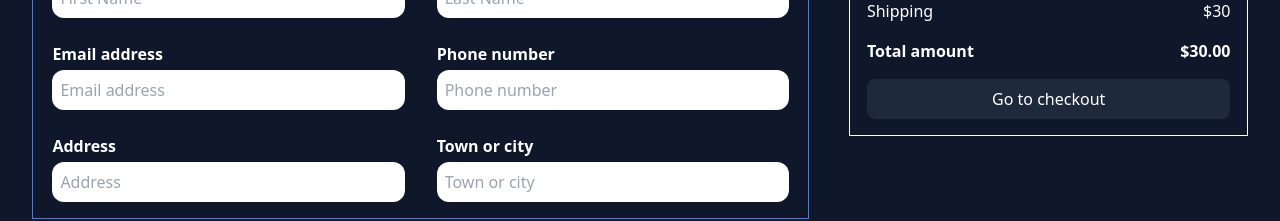
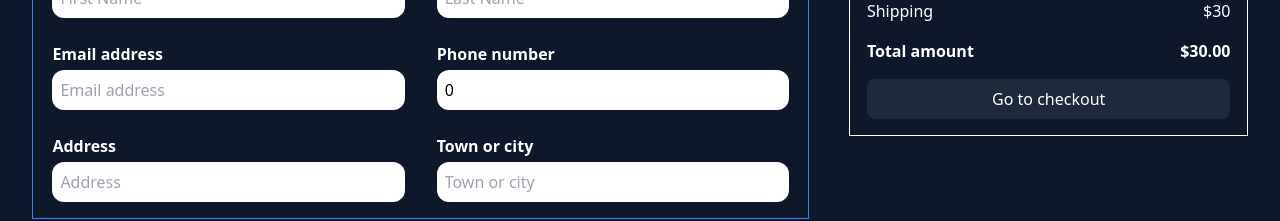
Before and after one commit to AbhinavTuladhar/ecommerce-redux, a React (Vite) app: page /checkout in a window 1280 px wide. Shown: the part 269-490 px from the top of the page. Built offline with nearby package versions, Linux system fonts and the light colour scheme; no server answers; what tailwindcss-fluid-type would draw is missing.

Commit message:
feat: add controlled components in checkout page

```diff
--- a/src/pages/Checkout/BillingInfo.tsx
+++ b/src/pages/Checkout/BillingInfo.tsx
@@ -1,27 +1,45 @@
-import React from 'react'
+import React, { FC } from 'react'
+import type { MasterFormType } from './formsTypes'
+import type { BillingInfoNames } from './formsTypes'
 
-const BillingInfo = () => {
+interface Props {
+  formData: MasterFormType
+  handleInputChange: (event: React.ChangeEvent<HTMLInputElement>) => void
+}
+
+const BillingInfo: FC<Props> = ({ handleInputChange, formData }) => {
   interface InputInterface {
     title: string
     placeholder: string
     type: React.HTMLInputTypeAttribute
+    name: BillingInfoNames
+    value: string | number
   }
 
+  const { billingInfo } = formData
+
   const formConstruct: Array<InputInterface> = [
-    { title: 'First Name', placeholder: 'First Name', type: 'text' },
-    { title: 'Last Name', placeholder: 'Last Name', type: 'text' },
-    { title: 'Email address', placeholder: 'Email address', type: 'email' },
-    { title: 'Phone number', placeholder: 'Phone number', type: 'number' },
-    { title: 'Address', placeholder: 'Address', type: 'text' },
-    { title: 'Town or city', placeholder: 'Town or city', type: 'text' },
+    { title: 'First Name', placeholder: 'First Name', type: 'text', name: 'firstName', value: billingInfo.firstName },
+    { title: 'Last Name', placeholder: 'Last Name', type: 'text', name: 'lastName', value: billingInfo.lastName },
+    { title: 'Email address', placeholder: 'Email address', type: 'email', name: 'email', value: billingInfo.email },
+    { title: 'Phone number', placeholder: 'Phone number', type: 'number', name: 'phone', value: billingInfo.phone },
+    { title: 'Address', placeholder: 'Address', type: 'text', name: 'address', value: billingInfo.address },
+    { title: 'Town or city', placeholder: 'Town or city', type: 'text', name: 'town', value: billingInfo.town },
   ]
 
   const mappedInputs = formConstruct.map((entry, index) => {
-    const { placeholder, title, type } = entry
+    const { placeholder, title, type, name, value } = entry
     return (
       <div className="flex flex-col gap-y-1" key={index}>
         <span className="font-bold"> {title} </span>
-        <input placeholder={placeholder} className="rounded-xl p-2 text-black" type={type} />
+        <input
+          onChange={handleInputChange}
+          placeholder={placeholder}
+          className="rounded-xl p-2 text-black"
+          type={type}
+          name={name}
+          value={value}
+        />
       </div>
     )
   })
--- a/src/pages/Checkout/ParentForm.tsx
+++ b/src/pages/Checkout/ParentForm.tsx
@@ -1,10 +1,36 @@
-import React from 'react'
+import React, { useState } from 'react'
 import BillingInfo from './BillingInfo'
+import type { MasterFormType, ChildSectionName } from './formsTypes'
 
 const ParentForm = () => {
+  const [formData, setFormData] = useState<MasterFormType>({
+    billingInfo: {
+      firstName: '',
+      lastName: '',
+      email: '',
+      phone: 0,
+      address: '',
+      town: '',
+    },
+  })
+
+  const handleInputChange = (event: React.ChangeEvent<HTMLInputElement>, section: ChildSectionName) => {
+    const {
+      target: { value, name },
+    } = event
+    setFormData((prevState) => ({
+      ...prevState,
+      [section]: {
+        // For accessing the nested object, ie the children components
+        ...prevState[section],
+        [name]: value,
+      },
+    }))
+  }
+
   return (
     <div>
-      <BillingInfo />
+      <BillingInfo formData={formData} handleInputChange={(e) => handleInputChange(e, 'billingInfo')} />
     </div>
   )
 }
```
Also changed, not shown: src/pages/Checkout/formsTypes.d.ts (added, +16 -0 lines).
